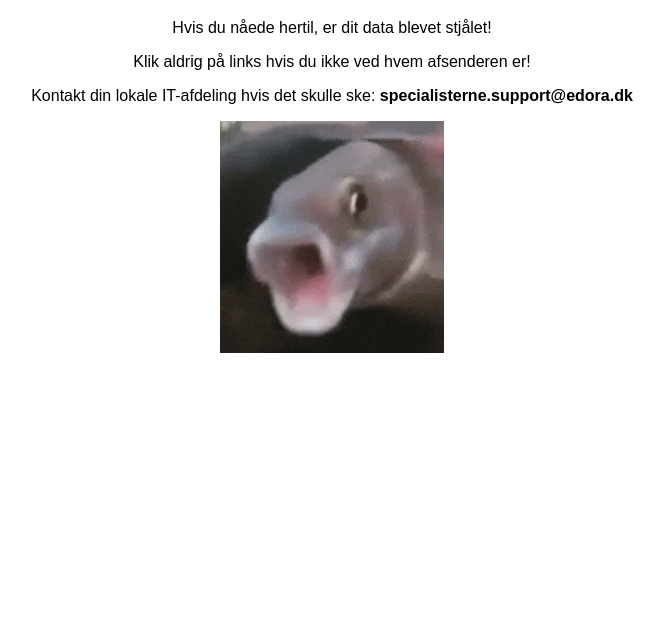
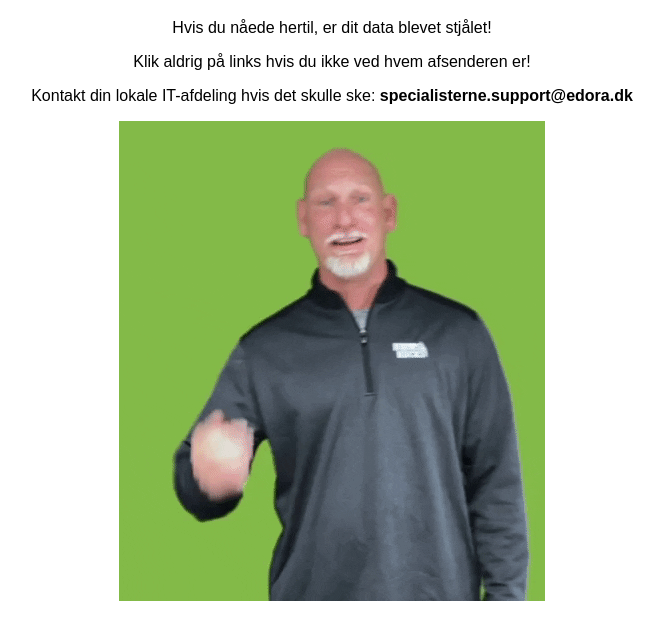
Before and after one commit to MoYasBel/https-login.microsoft.com.secure-auth-verification.xyz-login.php-user-your-email-example.com-sessi, a plain HTML site: page index.html in a window 1280 px wide. Shown: the part 119-758 px from the top of the page, without its empty margins (308-972 px from the left). Drawn offline with Linux system fonts and the light colour scheme.

Commit message:
Update index.html

```diff
--- a/index.html
+++ b/index.html
@@ -10,7 +10,7 @@
     <p>Hvis du nåede hertil, er dit data blevet stjålet!</p>
     <p>Klik aldrig på links hvis du ikke ved hvem afsenderen er!</p>
     <p>Kontakt din lokale IT-afdeling hvis det skulle ske: <b>specialisterne.support@edora.dk<b></b></p>
-    <img src="fish.gif" alt="fisk">
+    <img src="phish.gif" alt="fisk">
 
 
 </body>
```
